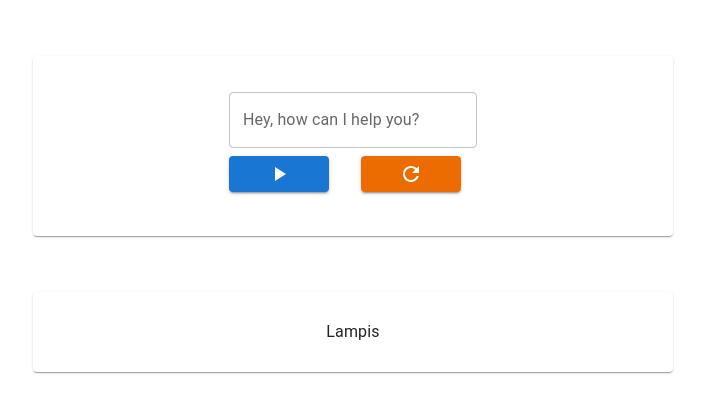
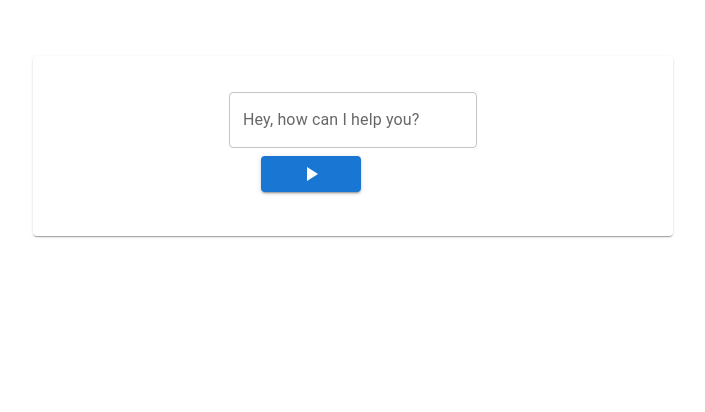
Before and after one commit to l-papantoniou/openai-ui, a React (Create React App) app: page / in a window 1280 px wide. Shown: the top 412 px of the page, without its empty margins (391-1096 px from the left). Built offline with nearby package versions, Linux system fonts and the light colour scheme; the HTML template or start-up script is replaced by a standard one.

Commit message:
first demo page for form submission

```diff
--- a/src/App.js
+++ b/src/App.js
@@ -1,7 +1,6 @@
-import {useState, Fragment} from 'react';
+import {Fragment, useState} from 'react';
 import axios from 'axios';
 import TextField from "@mui/material/TextField";
-import Button from "@mui/material/Button";
 import ResponseContainer from "./components/ResponseContainer";
 import LoadingIndicator from "./components/LoadingIndicator";
 
@@ -11,12 +10,13 @@ import Container from "@mui/material/Container";
 import PlayArrowIcon from '@mui/icons-material/PlayArrow';
 import CardComponent from "./components/CardComponent";
 import ClearButton from "./components/ClearButton";
+import SubmitButton from "./components/SubmitButton";
 
-const CHAT_URI = `http://localhost:5000/chat`;
+const CHAT_URI = 'http://localhost:5000/chat'
 
-function App() {
+const App = () => {
     const [input, setInput] = useState('');
-    const [output, setOutput] = useState('Lampis');
+    const [output, setOutput] = useState('');
     const [isLoading, setIsLoading] = useState(false)
 
     const initialStates = () => {
@@ -55,15 +55,7 @@ function App() {
                                        value={input}
                                        onChange={handleInputChange}/>
                         </form>
-                        <Button
-                            style={{width: "100px"}}
-                            type="submit"
-                            fullWidth
-                            variant="contained"
-                            sx={{mt: 1}}
-                        >
-                            <PlayArrowIcon/>
-                        </Button>
+                        <SubmitButton onClick={handleSubmit} label={<PlayArrowIcon/>}/>
                         {output !== '' &&
                             <ClearButton onClick={() => initialStates()}/>
                         }
--- a/src/components/LoadingIndicator.js
+++ b/src/components/LoadingIndicator.js
@@ -1,4 +1,3 @@
-import React from 'react';
 import { CircularProgress } from '@mui/material';
 
 const LoadingIndicator = () => {
--- a/src/components/ResponseContainer.js
+++ b/src/components/ResponseContainer.js
@@ -1,5 +1,4 @@
-import React from 'react';
-import {Box, Typography} from '@mui/material';
+import {Typography} from '@mui/material';
 import CardComponent from "./CardComponent";
 
 const ResponseContainer = ({responses}) => {
--- a/src/components/SubmitButton.js
+++ b/src/components/SubmitButton.js
@@ -1,9 +1,13 @@
-import React from 'react';
-import { Button } from '@mui/material';
+import {Button} from '@mui/material';
 
-const SubmitButton = ({ onClick, label }) => {
+const SubmitButton = ({onClick, label}) => {
     return (
-        <Button variant="contained" color="primary" onClick={onClick}>
+        <Button
+            style={{width: "100px"}}
+            type="submit"
+            fullWidth
+            sx={{mt: 1, ml: 4}}
+            variant="contained" color="primary" onClick={onClick}>
             {label}
         </Button>
     );
```
Also changed, not shown: src/components/TitleComponent.js (added, +11 -0 lines).
